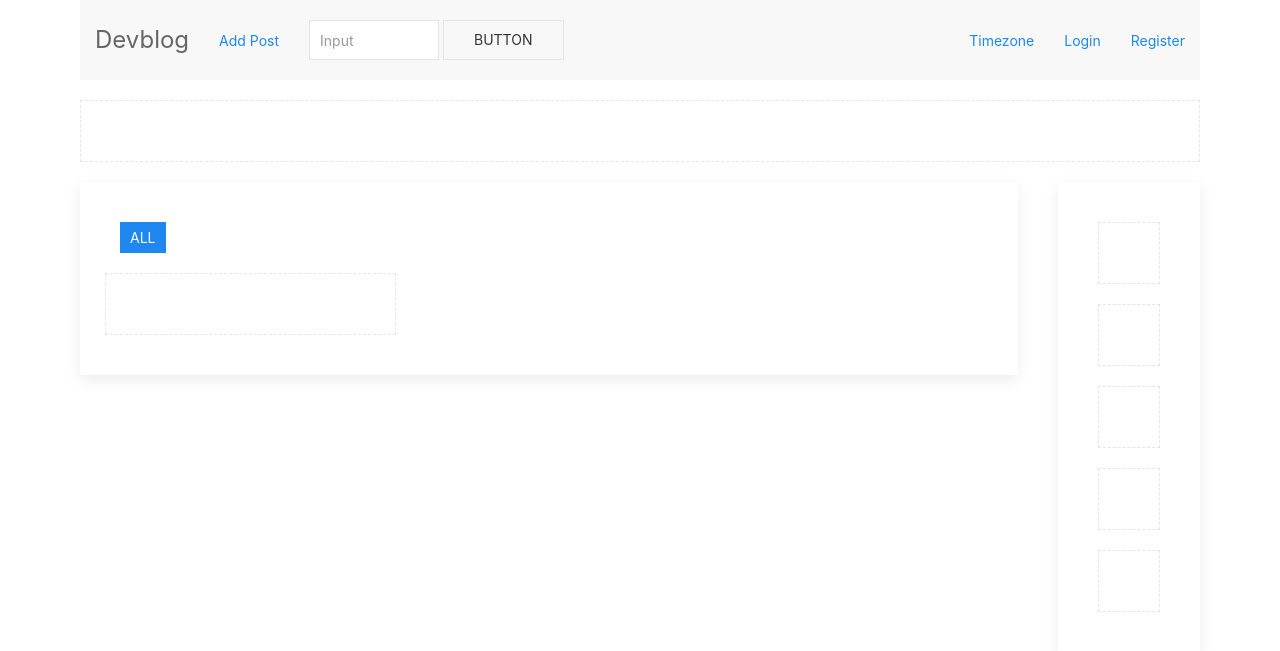
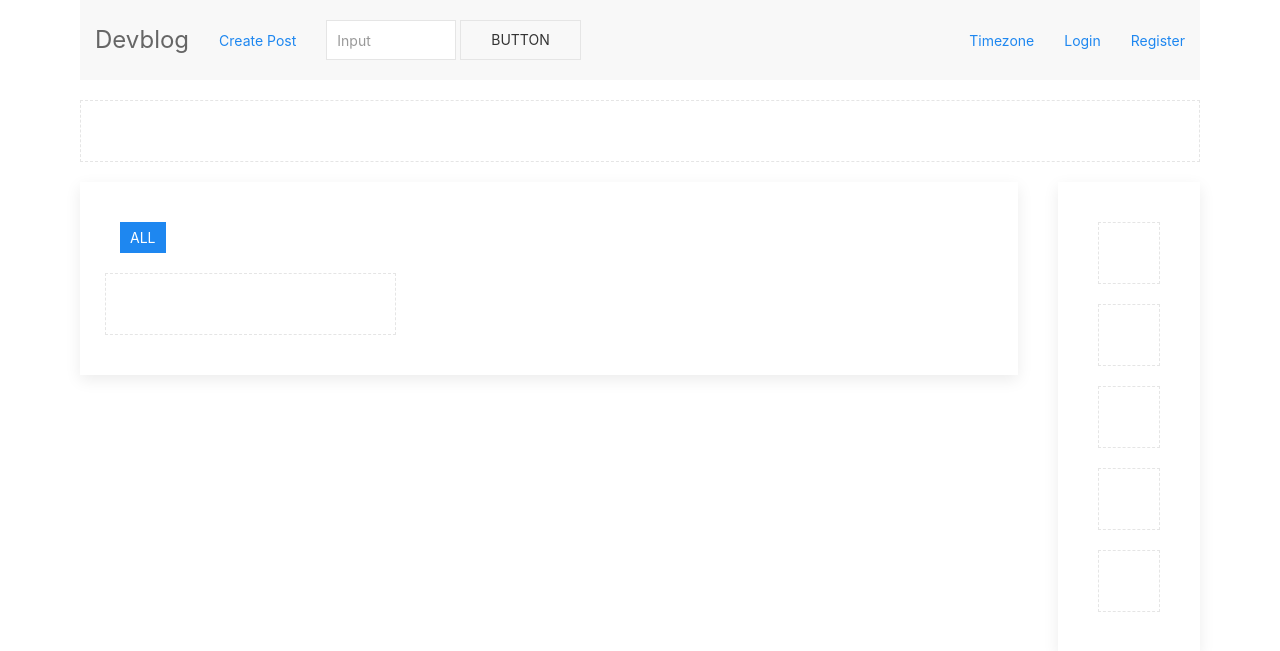
Before and after one commit to Madalin-Antonoiu/python-devblog, a Django app: page / in a window 1280 px wide. Shown: the top 651 px of the page. Run offline with Django 3.2, Linux system fonts and the light colour scheme; data that the repository does not hold is empty.

Commit message:
1. Renamed AddPost into Create_Post ( CRUD)

```diff
--- a/main/blog/templates/Add_Post.html
+++ b/main/blog/templates/Create_Post.html
@@ -6,7 +6,7 @@
 {% block content %}
 
 
- <h1>Add Post</h1>
+ <h1>Create Post</h1>
 
     <fieldset class="uk-fieldset">
 
--- a/main/blog/templates/navbar.html
+++ b/main/blog/templates/navbar.html
@@ -4,7 +4,7 @@
         <a class="uk-navbar-item uk-logo" href="{% url 'home' %}">Devblog</a>
 
         <div class="uk-navbar-item">
-            <a href="{% url 'add-post' %}">Add Post</a>
+            <a href="{% url 'create-post' %}">Create Post</a>
         </div>
 
         <div class="uk-navbar-item">
--- a/main/blog/urls.py
+++ b/main/blog/urls.py
@@ -1,10 +1,10 @@
 from django.urls import path
-from .views import AddPostView, HomeView, PostDetailView, UpdatePostView, DeletePostView
+from .views import HomeView, PostDetailView, CreatePostView, UpdatePostView, DeletePostView
 
 urlpatterns = [
     path('', HomeView.as_view(), name="home"),
     path('<slug:slug>/<int:pk>', PostDetailView.as_view(), name="post-detail"),
-    path("add-post/", AddPostView.as_view(), name="add-post"),
+    path("create-post/", CreatePostView.as_view(), name="create-post"),
     path("update-post/<slug:slug>/<int:pk>", UpdatePostView.as_view(), name="update-post"),
     path("delete/<slug:slug>/<int:pk>", DeletePostView.as_view(), name="delete-post"),
 ]
--- a/main/blog/views.py
+++ b/main/blog/views.py
@@ -14,10 +14,10 @@ class PostDetailView(DetailView): #2. Then import this view into urls
     model = Post
     template_name = "post_detail.html"
 
-class AddPostView(CreateView):
+class CreatePostView(CreateView):
     model = Post
     form_class = PostForm
-    template_name = 'Add_Post.html'
+    template_name = 'Create_Post.html'
     # fields = "__all__" # - Display all models.py/ Post entries ( No longer needed with form_class)
     #fields = ("title", "body") # - Display specific ones only
 
```
Also changed, not shown: main/blog/templates/home.html (+0 -8 lines).
